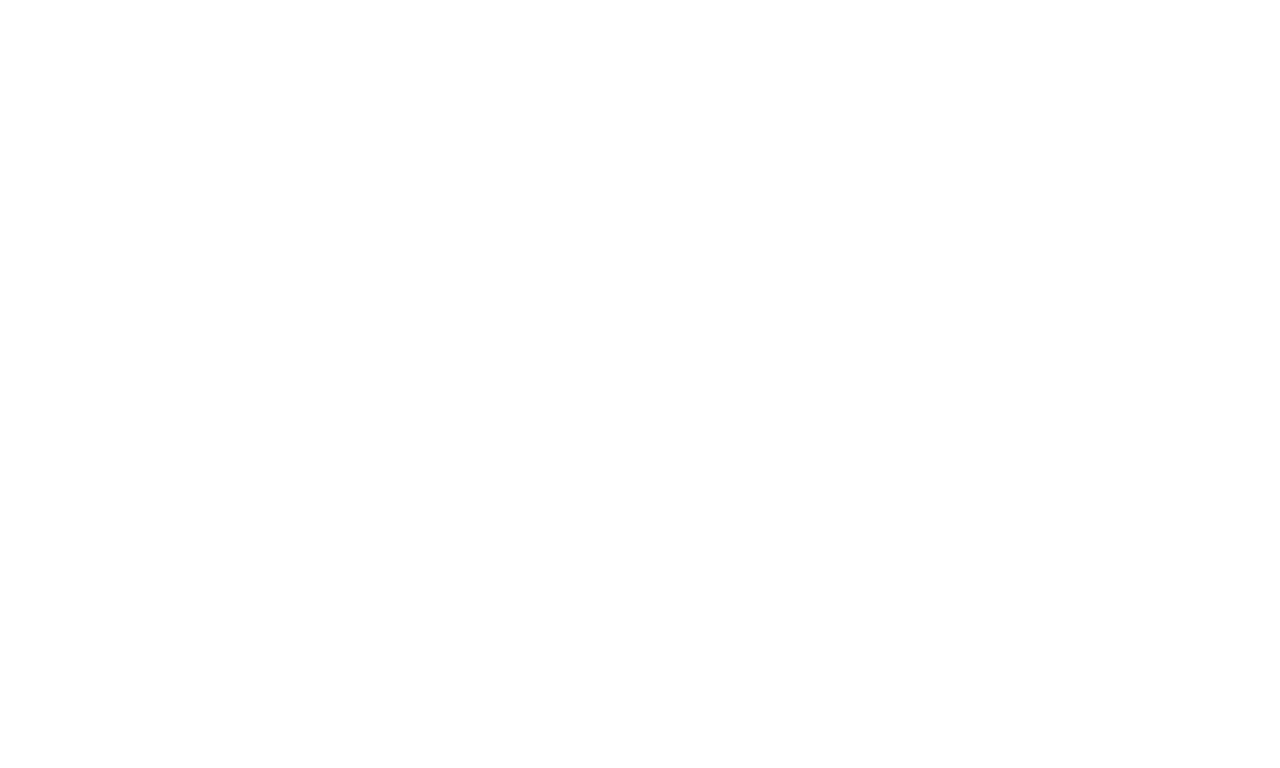
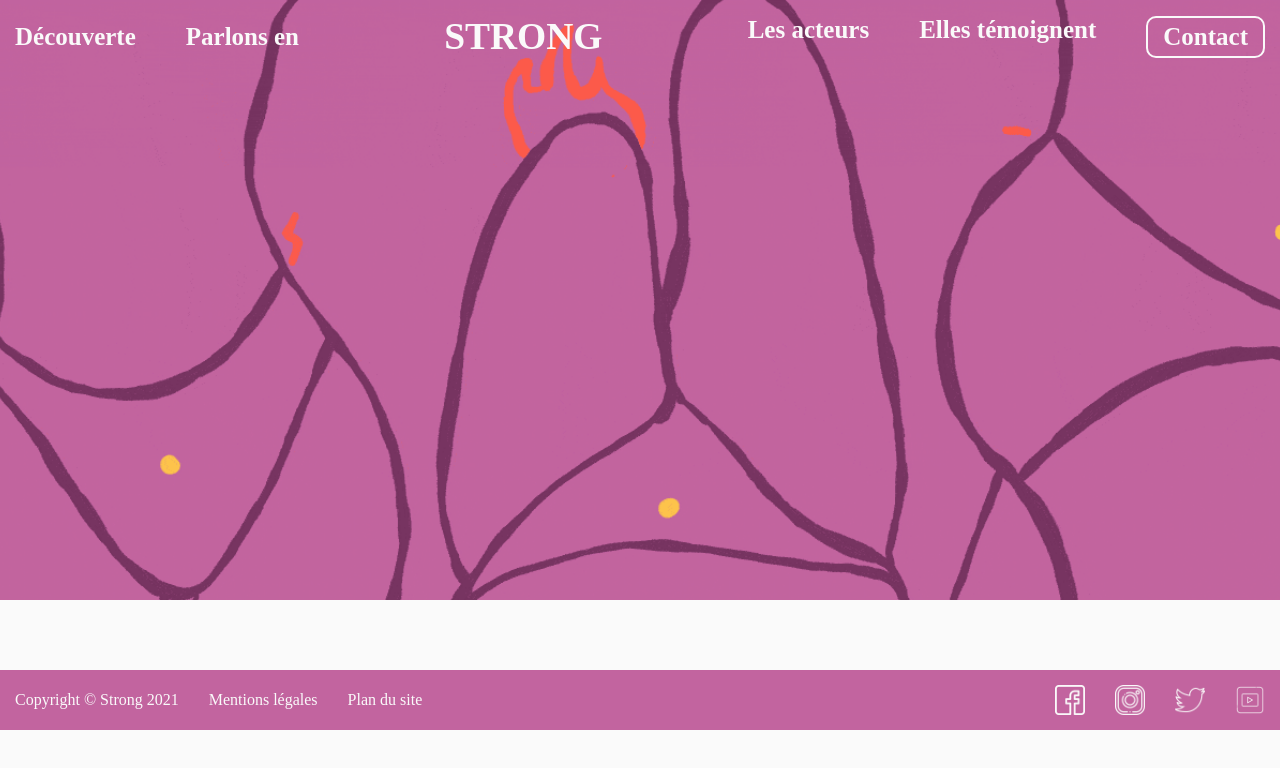
Before and after one commit to magoups/Strong, a plain HTML site: page index.html in a window 1280 px wide. Drawn offline with Linux system fonts and the light colour scheme.

Commit message:
ajout du header et footer

```diff
--- a/index.html
+++ b/index.html
@@ -6,9 +6,46 @@
     <meta name="viewport" content="width=device-width, initial-scale=1.0">
     <title>Strong</title>
     <link rel="stylesheet" href="style.css">
+</head>
 
-</head>
 <body>
+    <header>
+        <nav class="flex blanc">
+            <ul class="flex">
+                <li><a href="#">Découverte</a></li>
+                <li><a href="#">Parlons en</a></li>
+            </ul>
+            <h1>STRONG</h1>
+            <ul class="flex headerContainer2">
+                <li><a href="#">Les acteurs</a></li>
+                <li><a href="#">Elles témoignent</a></li>
+                <button class="flex">Contact</button>
+            </ul>
+        </nav>
+    </header>
+
+    <main>
+
+
+
+    </main>
+
+    <footer>
+        <div class="flex blanc">
+            <div class="footerText flex">
+                <p>Copyright © Strong 2021</p>
+                <p><a href="#">Mentions légales</a></p>
+                <p><a href="#">Plan du site</a></p>
+            </div>
+            <div class="reseauxsociaux flex">
+                <a href="https://www.facebook.com/EndoFrance/" target="blank"><img src="img/icones/facebook.png" alt="icone_facebook"></a>
+                <a href="https://www.instagram.com/endofrance/" target="blank"><img src="img/icones/instagram.png" alt="icone_instagram"></a>
+                <a href="https://twitter.com/Asso_EndoFrance/" target="blank"><img src="img/icones/twitter.png" alt="icone_twitter"></a>
+                <a href="https://www.youtube.com/c/EndoFrance-ONG/" target="blank"><img src="img/icones/youtube.png" alt="icone_youtube"></a>
+            </div>
+        </div>
+    </footer>
+
 
 </body>
 </html>
--- a/style.css
+++ b/style.css
@@ -3,3 +3,100 @@
     padding: 0;
     box-sizing: border-box;
 }
+
+/* ---------------------- COMMUN ---------------------------- */
+
+body{
+    background: #FAFAFA;
+}
+
+img {
+    display: block;
+    max-width: 100%;
+}
+
+a{
+    text-decoration: none;
+    color: #FAFAFA;
+}
+
+.flex{
+    display: flex;
+}
+
+.blanc{
+    color:#FAFAFA
+}
+
+/* ---------------------- HEADER ---------------------------- */
+header{
+    background: url(img/background_img.gif) no-repeat center / cover;
+    width: 100%;
+    height: 600px;
+    margin-bottom: 70px;
+}
+
+header nav{
+    font-size: 25px;
+    font-weight: bold;
+    justify-content: space-between;
+    align-items: center;
+    padding: 15px;
+}
+
+header nav ul{
+    list-style: none;
+    gap: 50px;
+}
+
+button{
+    color: #FAFAFA;
+    font-family: 'Times New Roman', Times, serif;
+    background: transparent;
+    font-size: 25px;
+    font-weight: bold;
+    padding: 5px 15px;
+    border: 2px solid #FAFAFA;
+    border-radius: 10px;
+}
+header a:hover{
+    color: rgba(73, 18, 132, 1);
+}
+button:hover{
+    background: rgba(73, 18, 132, .5);
+}
+
+/* ---------------------- MAIN ---------------------------- */
+
+
+
+
+
+
+/* ---------------------- FOOTER ---------------------------- */
+
+footer{
+    background: rgba(194, 100, 159,1);
+}
+
+footer div{
+    justify-content: space-between;
+    align-items: center;
+}
+.footerText{
+    gap:30px;
+    padding: 15px;
+}
+footer p:hover, footer a:hover{
+    color: rgba(73, 18, 132, 1);
+}
+
+footer img{
+    height: 30px;
+    width: 30px;
+}
+
+.reseauxsociaux{
+    gap: 30px;
+    padding: 15px;
+}
```
Also changed, not shown: img/background_img.gif (added), img/icones/facebook.png (added), img/icones/instagram.png (added), img/icones/logo.png (added), img/icones/twitter.png (added), img/icones/youtube.png (added), 2 other files.
